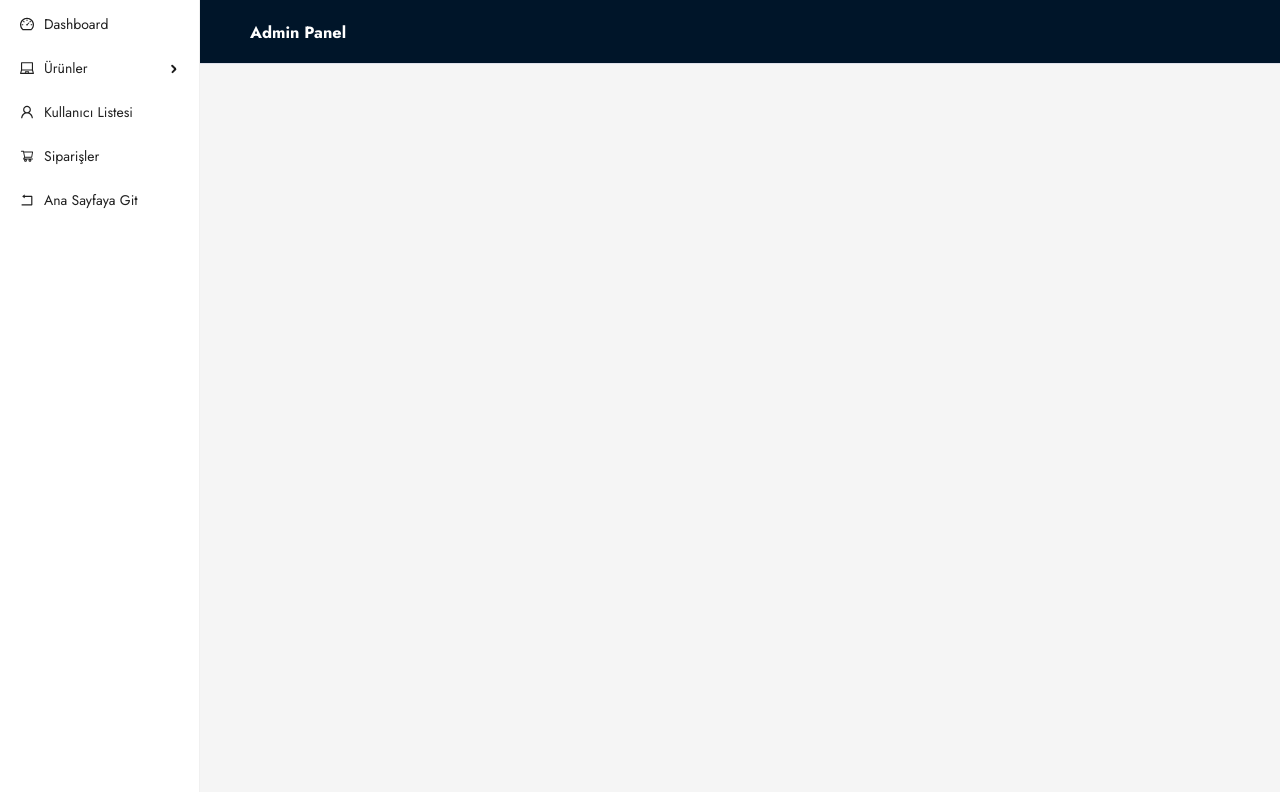
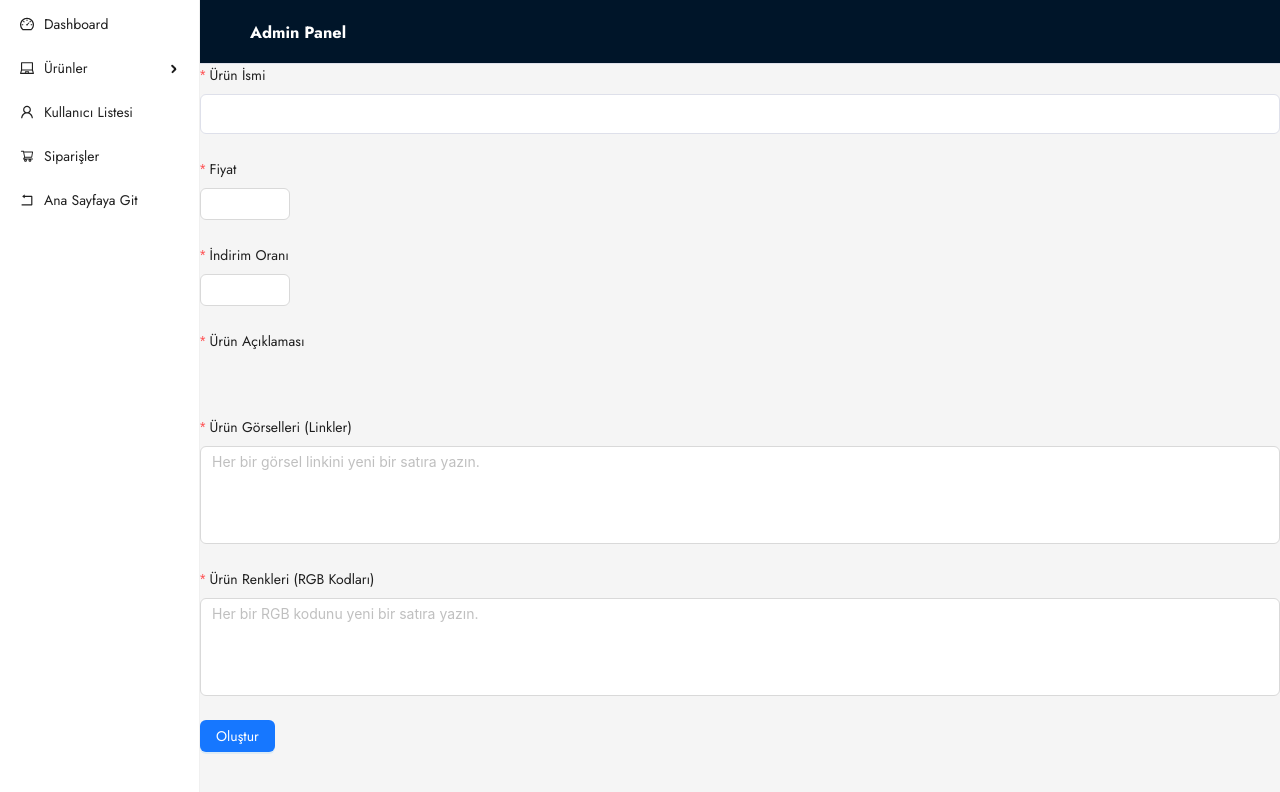
Before and after one commit to ufukkurekci/e-commerce, a React (Vite) app in the folder frontend/: page /admin/products/create in a window 1280 px wide. Shown: the top 792 px of the page. Built offline with nearby package versions, Linux system fonts and the light colour scheme; sample sign-in values are in the browser's storage.

Commit message:
createproductpage start

```diff
--- a/frontend/src/App.jsx
+++ b/frontend/src/App.jsx
@@ -8,6 +8,7 @@ import AuthPage from "./pages/AuthPage";
 import ContactPage from "./pages/ContactPage";
 import AdminUserPage from "./pages/admin/AdminUserPage.jsx";
 import "./App.css";
+import CreateProductPage from "./pages/products/CreateProductPage.jsx";
 
 function App() {
   return (
@@ -21,6 +22,7 @@ function App() {
       <Route path="/contact" element={<ContactPage />}></Route>
       <Route path="/admin/*">
         <Route path="users" element={<AdminUserPage />}></Route>
+        <Route path="products/create" element={<CreateProductPage />}></Route>
       </Route>
     </Routes>
   );
--- /dev/null
+++ b/frontend/src/pages/products/CreateProductPage.jsx
@@ -0,0 +1,104 @@
+import { Button, Form, Input, InputNumber } from "antd";
+// import { useState } from "react";
+// import ReactQuill from "react-quill";
+// import "react-quill/dist/quill.snow.css";
+
+
+const CreateProductPage = () => {
+//   const [loading, setLoading] = useState(false);
+  const [form] = Form.useForm();
+//   const apiURL = import.meta.env.VITE_API_BASE_URL;
+  return (
+      <Form name="basic" layout="vertical"  form={form}>
+        <Form.Item
+          label="Ürün İsmi"
+          name="name"
+          rules={[
+            {
+              required: true,
+              message: "Lütfen Ürün adını girin!",
+            },
+          ]}
+        >
+          <Input />
+        </Form.Item>
+        <Form.Item
+          label="Fiyat"
+          name="basePrice"
+          rules={[
+            {
+              required: true,
+              message: "Lütfen ürün fiyatını girin!",
+            },
+          ]}
+        >
+          <InputNumber />
+        </Form.Item>
+        <Form.Item
+          label="İndirim Oranı"
+          name="discountPrice"
+          rules={[
+            {
+              required: true,
+              message: "Lütfen bir ürün indirim oranı girin!",
+            },
+          ]}
+        >
+          <InputNumber />
+        </Form.Item>
+        <Form.Item
+          label="Ürün Açıklaması"
+          name="description"
+          rules={[
+            {
+              required: true,
+              message: "Lütfen bir ürün açıklaması girin!",
+            },
+          ]}
+        >
+          {/* <ReactQuill
+            theme="snow"
+            style={{
+              backgroundColor: "white",
+            }}
+          /> */}
+        </Form.Item>
+        <Form.Item
+          label="Ürün Görselleri (Linkler)"
+          name="img"
+          rules={[
+            {
+              required: true,
+              message: "Lütfen en az 4 ürün görsel linki girin!",
+            },
+          ]}
+        >
+          <Input.TextArea
+            placeholder="Her bir görsel linkini yeni bir satıra yazın."
+            autoSize={{ minRows: 4 }}
+          />
+        </Form.Item>
+        <Form.Item
+          label="Ürün Renkleri (RGB Kodları)"
+          name="colors"
+          rules={[
+            {
+              required: true,
+              message: "Lütfen en az 1 ürün rengi girin!",
+            },
+          ]}
+        >
+          <Input.TextArea
+            placeholder="Her bir RGB kodunu yeni bir satıra yazın."
+            autoSize={{ minRows: 4 }}
+          />
+        </Form.Item>
+
+        <Button type="primary" htmlType="submit">
+          Oluştur
+        </Button>
+      </Form>
+  );
+};
+
+export default CreateProductPage;
```
